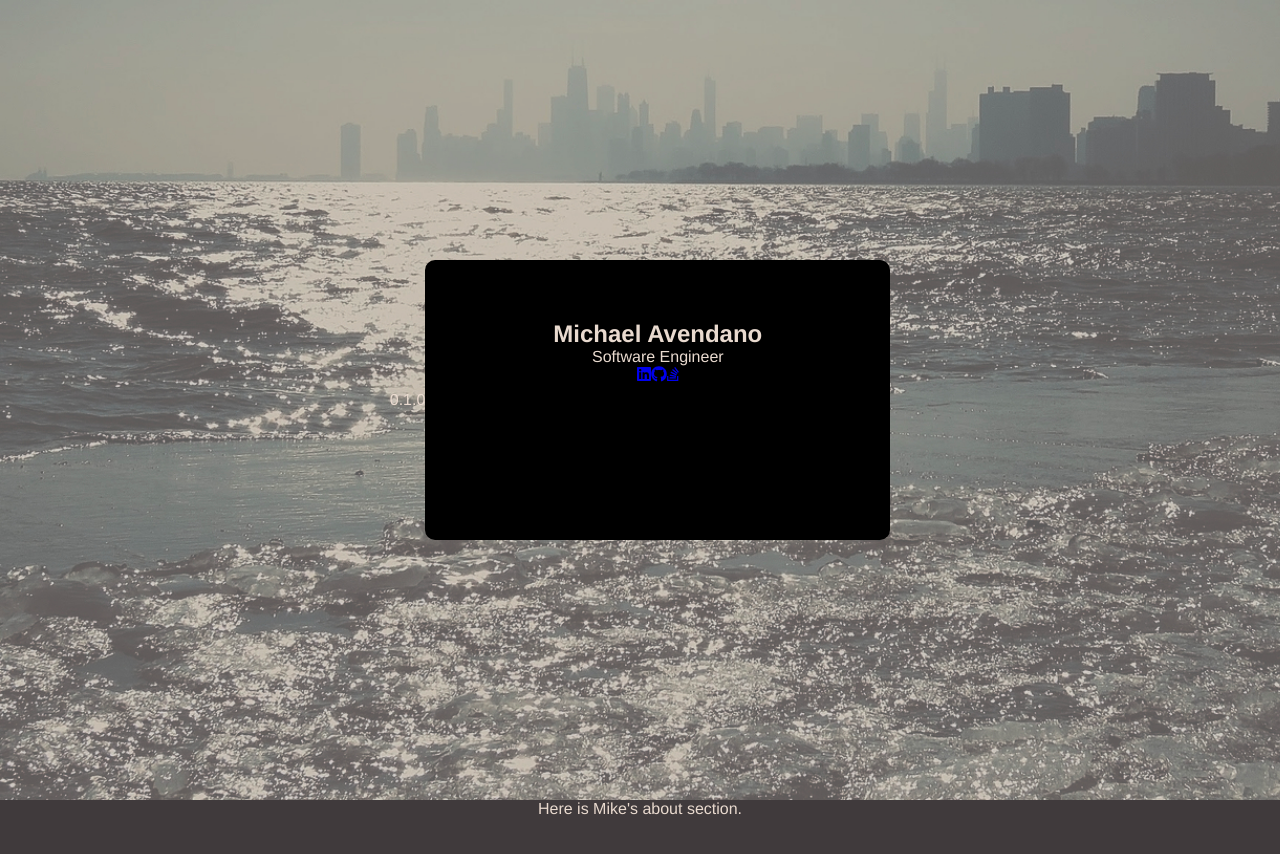
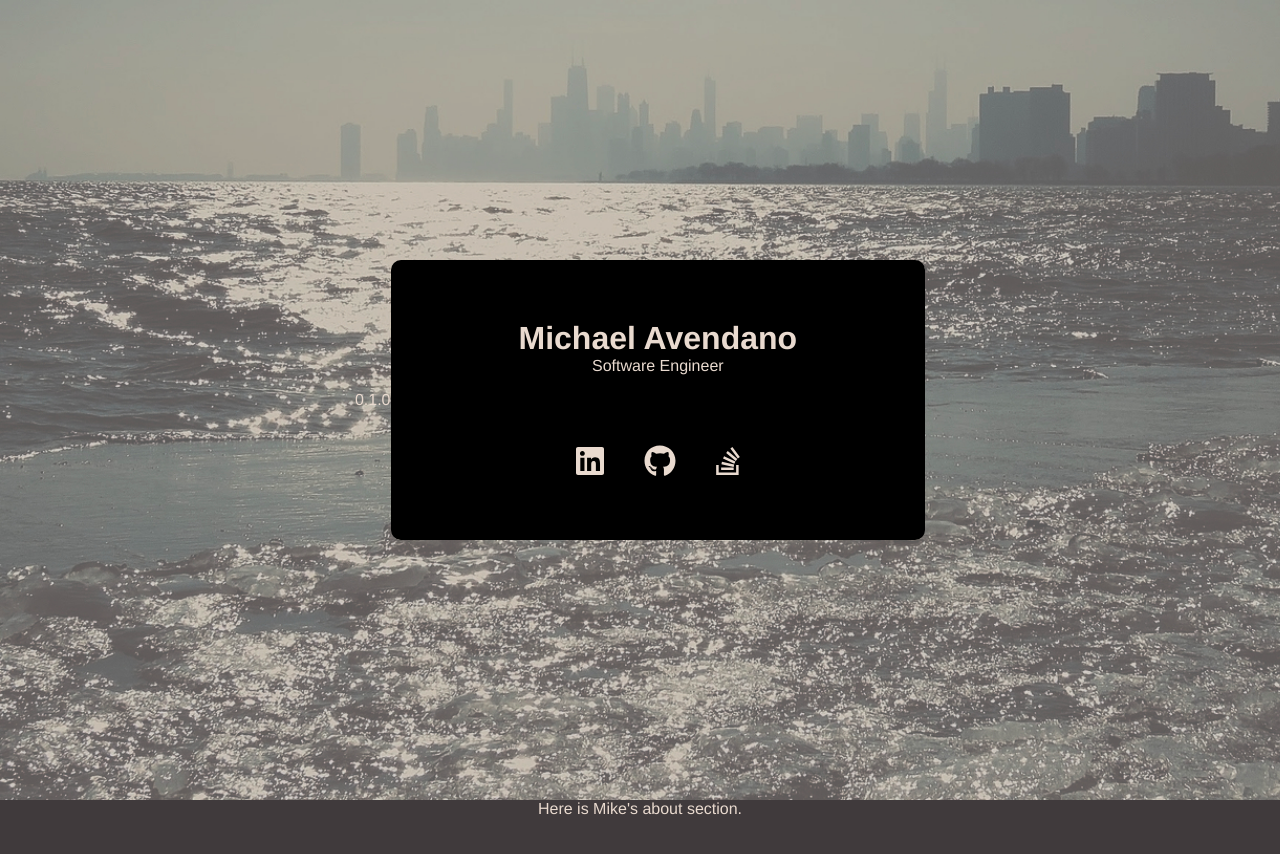
Before and after one commit to avenmia/PersonalWebsite, a Vue app: page / in a window 1280 px wide. Shown: the top 854 px of the page. Built offline with nearby package versions, Linux system fonts and the light colour scheme.

Commit message:
improving font and header styling

```diff
--- a/src/components/sections/HomeSection.vue
+++ b/src/components/sections/HomeSection.vue
@@ -2,19 +2,19 @@
   <div class="home-section">
     <div class="home-container">
       <div class="home-container-section">
-        <h1>Michael Avendano</h1>
+        <h1 class="header">Michael Avendano</h1>
         <p>Software Engineer</p>
         <div class="links">
           <a href="https://www.linkedin.com/in/michael-avendano/">
-            <font-awesome-icon :icon="['fab', 'linkedin']" />
+            <font-awesome-icon size="2x" :icon="['fab', 'linkedin']" />
           </a>
           <br>
           <a href="https://github.com/avenmia">
-            <font-awesome-icon :icon="['fab', 'github']" />
+            <font-awesome-icon size="2x" :icon="['fab', 'github']" />
           </a>
           <br>
           <a href="https://stackoverflow.com/users/7331107/avenmia">
-            <font-awesome-icon :icon="['fab', 'stack-overflow']" />
+            <font-awesome-icon size="2x" :icon="['fab', 'stack-overflow']" />
           </a>
         </div>
       </div>
@@ -76,6 +76,20 @@ export default {
   display: inline-flex;
   justify-content: center;
   align-items: center;
+  padding-top: 50px;
+}
+
+.header {
+  font-size: 2em;
+}
+
+a {
+  color: #E9DACF;
+  padding: 20px;
+}
+
+a:visited {
+  color: #E9DACF;
 }
 
 </style>
```
